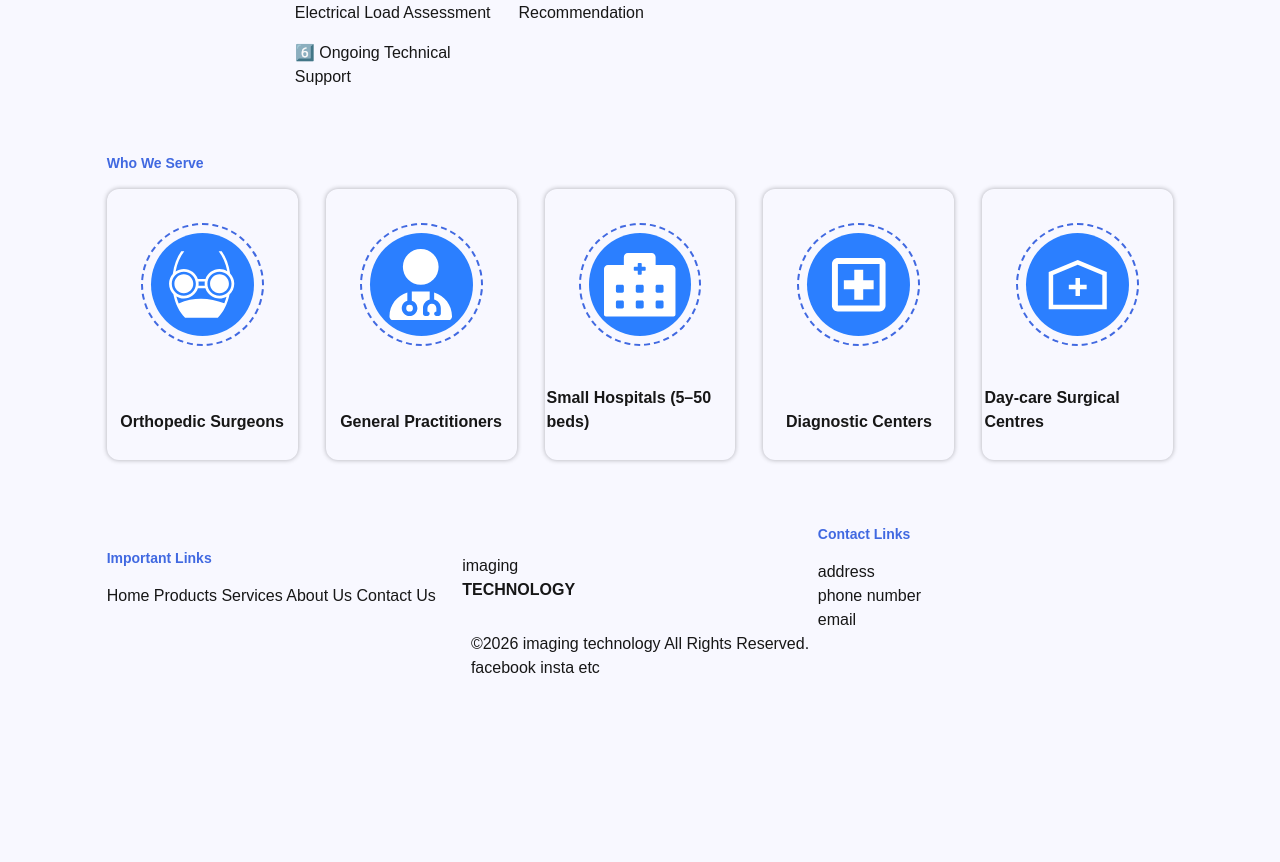
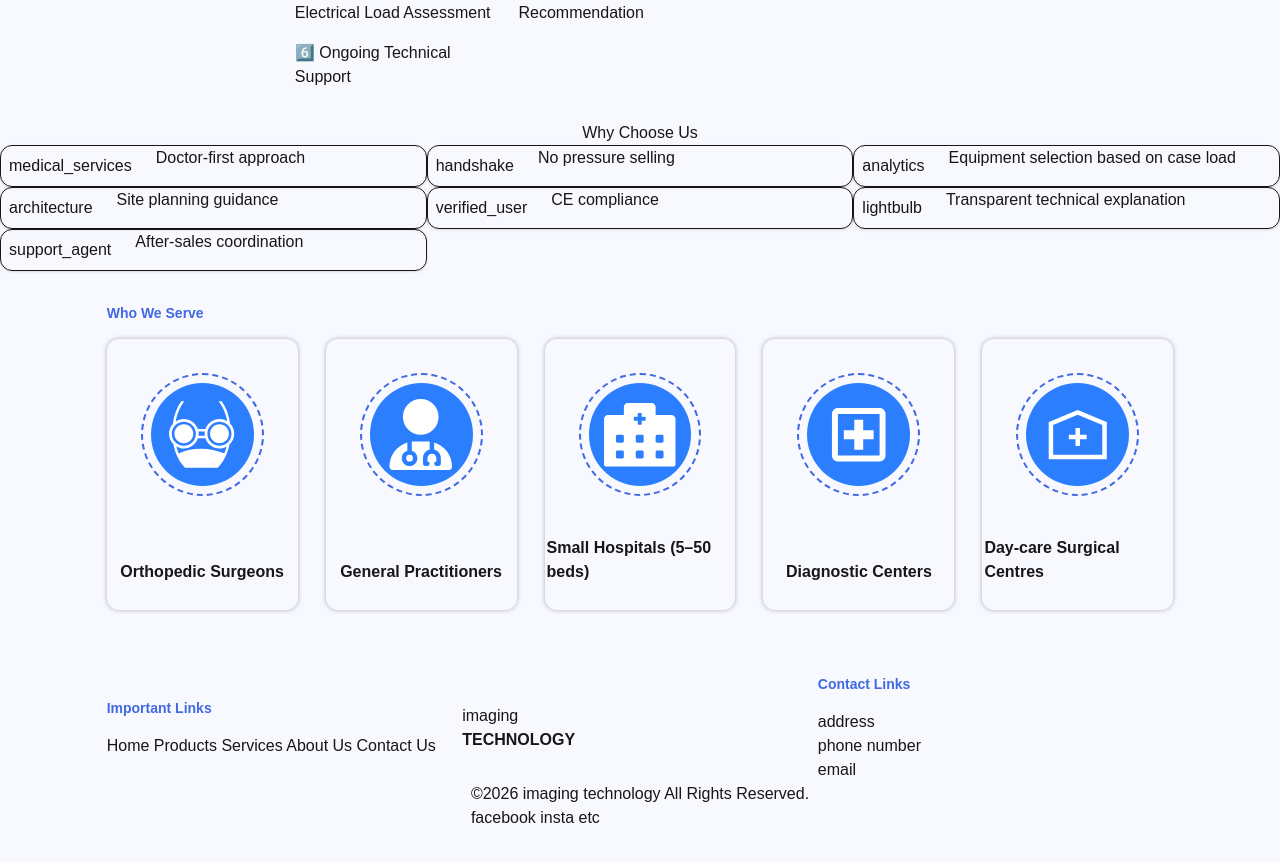
Before and after one commit to rincemathew/Imaging-Technologies, a Next.js app: page / in a window 1280 px wide. Shown: the part 1460-2322 px from the top of the page. Before the commit the page ends 2172 px from the top, so only its background shows below. Built offline with nearby package versions, Linux system fonts and the light colour scheme.

Commit message:
google stitch test

```diff
--- a/src/components/main_content.tsx
+++ b/src/components/main_content.tsx
@@ -90,6 +90,58 @@ export default function MainContent() {
         </div>
       </div>
 
+      {/* Why Choose Us */}
+      <section className="py-xl px-gutter bg-surface-container-low" id="why-us">
+        <div className="max-w-container-max mx-auto">
+          <h2 className="font-headline-lg text-headline-lg text-center text-on-surface mb-xl">Why Choose Us</h2>
+          <div className="grid sm:grid-cols-2 lg:grid-cols-3 gap-md">
+            <div className="bg-surface-container-lowest p-md rounded-xl shadow-sm flex gap-4 items-start border border-outline-variant/30">
+              <span className="material-symbols-outlined text-primary bg-primary-container/20 p-2 rounded-lg" data-icon="medical_services">medical_services</span>
+              <div>
+                <h4 className="font-label-md text-label-md text-on-surface mb-1">Doctor-first approach</h4>
+              </div>
+            </div>
+            <div className="bg-surface-container-lowest p-md rounded-xl shadow-sm flex gap-4 items-start border border-outline-variant/30">
+              <span className="material-symbols-outlined text-primary bg-primary-container/20 p-2 rounded-lg" data-icon="handshake">handshake</span>
+              <div>
+                <h4 className="font-label-md text-label-md text-on-surface mb-1">No pressure selling</h4>
+              </div>
+            </div>
+            <div className="bg-surface-container-lowest p-md rounded-xl shadow-sm flex gap-4 items-start border border-outline-variant/30">
+              <span className="material-symbols-outlined text-primary bg-primary-container/20 p-2 rounded-lg" data-icon="analytics">analytics</span>
+              <div>
+                <h4 className="font-label-md text-label-md text-on-surface mb-1">Equipment selection based on case load</h4>
+              </div>
+            </div>
+            <div className="bg-surface-container-lowest p-md rounded-xl shadow-sm flex gap-4 items-start border border-outline-variant/30">
+              <span className="material-symbols-outlined text-primary bg-primary-container/20 p-2 rounded-lg" data-icon="architecture">architecture</span>
+              <div>
+                <h4 className="font-label-md text-label-md text-on-surface mb-1">Site planning guidance</h4>
+              </div>
+            </div>
+            <div className="bg-surface-container-lowest p-md rounded-xl shadow-sm flex gap-4 items-start border border-outline-variant/30">
+              <span className="material-symbols-outlined text-primary bg-primary-container/20 p-2 rounded-lg" data-icon="verified_user">verified_user</span>
+              <div>
+                <h4 className="font-label-md text-label-md text-on-surface mb-1">CE compliance</h4>
+              </div>
+            </div>
+            <div className="bg-surface-container-lowest p-md rounded-xl shadow-sm flex gap-4 items-start border border-outline-variant/30">
+              <span className="material-symbols-outlined text-primary bg-primary-container/20 p-2 rounded-lg" data-icon="lightbulb">lightbulb</span>
+              <div>
+                <h4 className="font-label-md text-label-md text-on-surface mb-1">Transparent technical explanation</h4>
+              </div>
+            </div>
+            <div className="bg-surface-container-lowest p-md rounded-xl shadow-sm flex gap-4 items-start border border-outline-variant/30">
+              <span className="material-symbols-outlined text-primary bg-primary-container/20 p-2 rounded-lg" data-icon="support_agent">support_agent</span>
+              <div>
+                <h4 className="font-label-md text-label-md text-on-surface mb-1">After-sales coordination</h4>
+              </div>
+            </div>
+          </div>
+        </div>
+      </section>
+
+
       {/* Who We Serve */}
       <div className='flex items-center justify-center w-full'>
         <div className='flex items-center w-5/6 justify-between py-8'>
```
